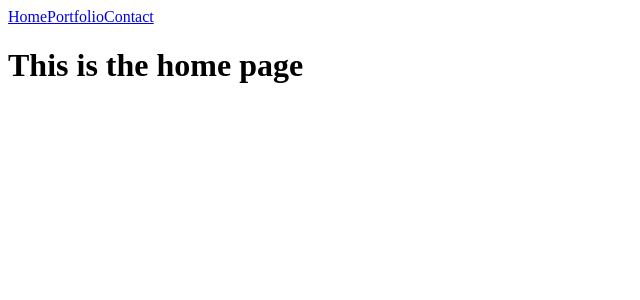
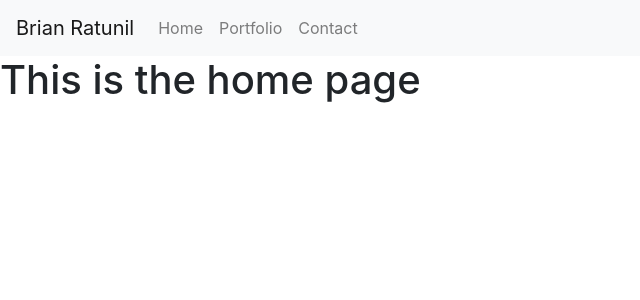
Before and after one commit to brianra2nil/reactportfolio, a React (Create React App) app: page / in a window 1280 px wide. Shown: the top 300 px of the page, without its empty margins (0-640 px from the left). Built offline with nearby package versions, Linux system fonts and the light colour scheme.

Commit message:
navbar up

```diff
--- a/package.json
+++ b/package.json
@@ -6,10 +6,12 @@
     "@testing-library/jest-dom": "^4.2.4",
     "@testing-library/react": "^9.5.0",
     "@testing-library/user-event": "^7.2.1",
+    "bootstrap": "^4.5.2",
     "react": "^16.13.1",
     "react-dom": "^16.13.1",
     "react-router-dom": "^5.2.0",
-    "react-scripts": "3.4.3"
+    "react-scripts": "3.4.3",
+    "reactstrap": "^8.5.1"
   },
   "scripts": {
     "start": "react-scripts start",
--- a/src/App.js
+++ b/src/App.js
@@ -1,17 +1,52 @@
-import React from 'react'
+import React, { useState }from 'react'
 import { BrowserRouter as Router, Switch, Route, Link } from 'react-router-dom'
 import Home from './pages/Home'
 import Portfolio from './pages/Portfolio'
 import Contact from './pages/Contact'
+import {
+  Collapse,
+  Navbar,
+  NavbarToggler,
+  NavbarBrand,
+  Nav,
+  NavItem,
+  NavLink,
+  UncontrolledDropdown,
+  DropdownToggle,
+  DropdownMenu,
+  DropdownItem,
+  NavbarText
+} from 'reactstrap';
 
 const App = () => {
+
+    const [isOpen, setIsOpen] = useState(false);
+
+    const toggle = () => setIsOpen(!isOpen);
+
   return (
     <Router>
       <div>
         <nav>
-          <Link to="/">Home</Link>
-          <Link to="/Portfolio">Portfolio</Link>
-          <Link to="/Contact">Contact</Link>
+        <Navbar color="light" light expand="md">
+        <NavbarBrand href="">Brian Ratunil</NavbarBrand>
+        <NavbarToggler onClick={toggle} />
+        <Collapse isOpen={isOpen} navbar>
+          <Nav className="mr-auto" navbar>
+          <NavItem>
+              <NavLink href="/">Home</NavLink>
+            </NavItem>
+            <NavItem>
+              <NavLink href="/Portfolio">Portfolio</NavLink>
+            </NavItem>
+            <NavItem>
+              <NavLink href="/Contact">Contact</NavLink>
+            </NavItem>
+
+          </Nav>
+
+        </Collapse>
+      </Navbar>
         </nav>
       <Switch>
         <Route exact path="/" component={Home} />
--- a/src/index.js
+++ b/src/index.js
@@ -3,6 +3,7 @@ import ReactDOM from 'react-dom';
 
 import App from './App';
 import * as serviceWorker from './serviceWorker';
+import 'bootstrap/dist/css/bootstrap.min.css';
 
 ReactDOM.render(
   <React.StrictMode>
```
Also changed, not shown: 1 other file (tests, documents, lock files or other folders).
